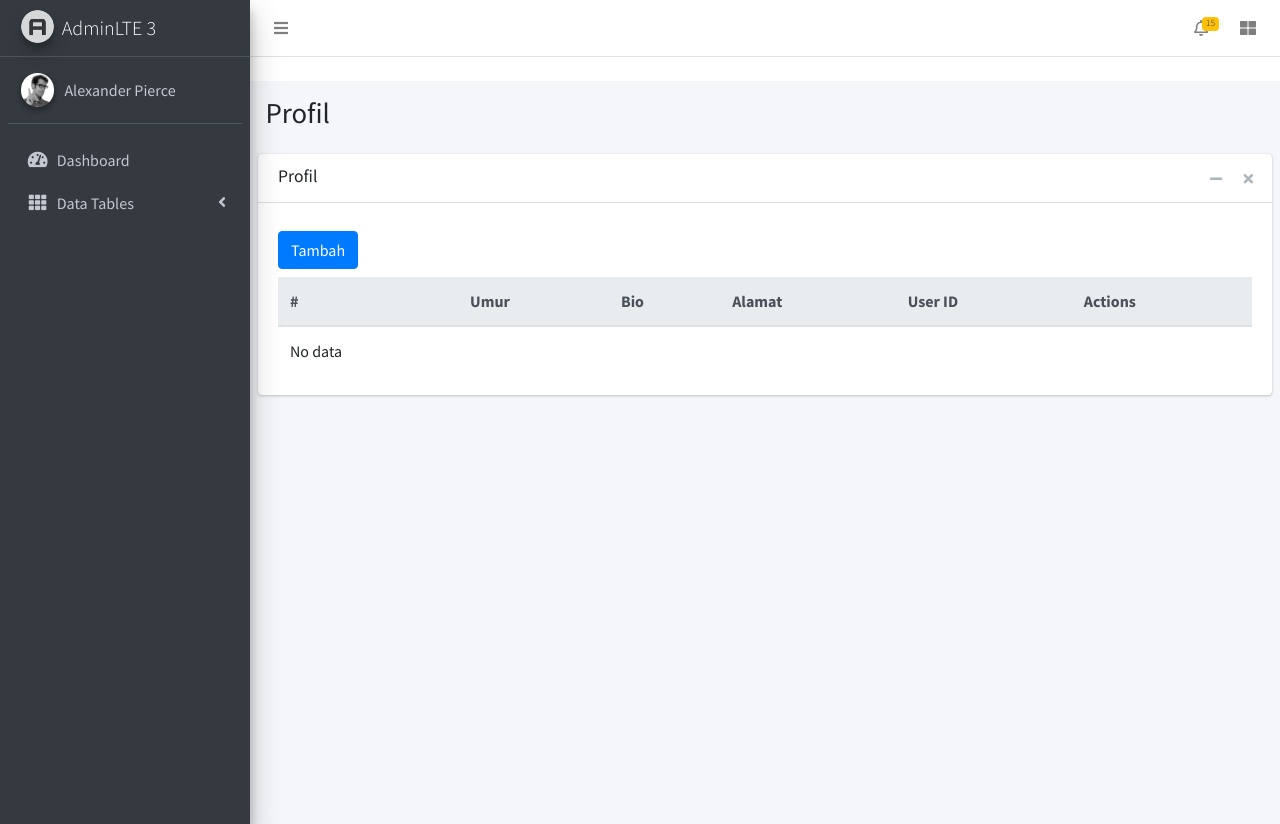
After one commit to kokorobeth/laravelmvc, a Laravel app: page /profil in a window 1280 px wide. The commit adds this page. Run offline with Laravel 8, Linux system fonts and the light colour scheme; data that the repository does not hold is empty; some libraries are stand-ins or nearby versions.

Commit message:
tambah file profil

```diff
--- /dev/null
+++ b/app/Http/Controllers/ProfilController.php
@@ -0,0 +1,36 @@
+<?php
+
+namespace App\Http\Controllers;
+
+use Illuminate\Http\Request;
+use DB;
+
+class ProfilController extends Controller
+{
+    public function create()
+    {
+        return view('profil.create');
+    }
+
+    public function store(Request $request)
+    {
+        $request->validate([
+            'umur' => 'required|unique:profil',
+            'bio' => 'required',
+            'alamat' => 'required'
+        ]);
+        $query = DB::table('profil')->insert([
+            "umur" => $request["umur"],
+            "bio" => $request["bio"],
+            "alamat" => $request["alamat"],
+            // "user_id" => $request["user_id"]
+        ]);
+        return redirect('/profil');
+    }
+
+    public function index()
+    {
+        $profil = DB::table('profil')->get();
+        return view('profil.index', compact('profil'));
+    }
+}
--- a/resources/views/partial/nav.blade.php
+++ b/resources/views/partial/nav.blade.php
@@ -4,34 +4,15 @@
       <li class="nav-item">
         <a class="nav-link" data-widget="pushmenu" href="#" role="button"><i class="fas fa-bars"></i></a>
       </li>
-      <li class="nav-item d-none d-sm-inline-block">
-        <a href="../../index3.html" class="nav-link">Home</a>
-      </li>
-      <li class="nav-item d-none d-sm-inline-block">
-        <a href="#" class="nav-link">Contact</a>
-      </li>
     </ul>
 
     <!-- SEARCH FORM -->
-    <form class="form-inline ml-3">
-      <div class="input-group input-group-sm">
-        <input class="form-control form-control-navbar" type="search" placeholder="Search" aria-label="Search">
-        <div class="input-group-append">
-          <button class="btn btn-navbar" type="submit">
-            <i class="fas fa-search"></i>
-          </button>
-        </div>
-      </div>
-    </form>
 
     <!-- Right navbar links -->
     <ul class="navbar-nav ml-auto">
       <!-- Messages Dropdown Menu -->
       <li class="nav-item dropdown">
-        <a class="nav-link" data-toggle="dropdown" href="#">
-          <i class="far fa-comments"></i>
-          <span class="badge badge-danger navbar-badge">3</span>
-        </a>
+
         <div class="dropdown-menu dropdown-menu-lg dropdown-menu-right">
           <a href="#" class="dropdown-item">
             <!-- Message Start -->
--- /dev/null
+++ b/resources/views/profil/index.blade.php
@@ -0,0 +1,45 @@
+@extends('layout.master')
+
+@section('title2')
+    Profil
+@endsection
+
+@section('content')
+    <a href="/profil/create" class="btn btn-primary my-2">Tambah</a>
+    <table class="table">
+        <thead class="thead-light">
+        <tr>
+            <th scope="col">#</th>
+            <th scope="col">Umur</th>
+            <th scope="col">Bio</th>
+            <th scope="col">Alamat</th>
+            <th scope="col">User ID</th>
+            <th scope="col">Actions</th>
+        </tr>
+        </thead>
+        <tbody>
+            @forelse ($profil as $key=>$value)
+                <tr>
+                    <td>{{$key + 1}}</th>
+                    <td>{{$value->umur}}</td>
+                    <td>{{$value->bio}}</td>
+                    <td>{{$value->alamat}}</td>
+                    <td>{{$value->user_id}}</td>
+                    <td>
+                        <form action="/profil/{{$value->id}}" method="POST">
+                            <a href="/profil/{{$value->id}}" class="btn btn-info">Show</a>
+                            <a href="/profil/{{$value->id}}/edit" class="btn btn-primary">Edit</a>
+                            @csrf
+                            @method('DELETE')
+                            <input type="submit" class="btn btn-danger my-1" value="Delete">
+                        </form>
+                    </td>
+                </tr>
+            @empty
+                <tr colspan="3">
+                    <td>No data</td>
+                </tr>
+            @endforelse
+        </tbody>
+    </table>
+@endsection
--- a/routes/web.php
+++ b/routes/web.php
@@ -11,9 +11,9 @@
 |
 */
 
-// Route::get('/', function () {
-//     return view('welcome');
-// });
+Route::get('/', function () {
+    return view('welcome');
+});
 
 
 // Route::get('/test/{angka}', function($angka) {
@@ -65,3 +65,7 @@
 Route::get('/cast/{cast_id}/edit', 'CastController@edit');
 Route::put('/cast/{cast_id}', 'CastController@update');
 Route::delete('/cast/{cast_id}', 'CastController@destroy');
+
+Route::get('/profil', 'ProfilController@index');
+Route::get('/profil/create', 'ProfilController@create');
+Route::post('/profil', 'ProfilController@store');
```
Also changed, not shown: resources/views/profil/create.blade.php (added, +54 -0 lines).
